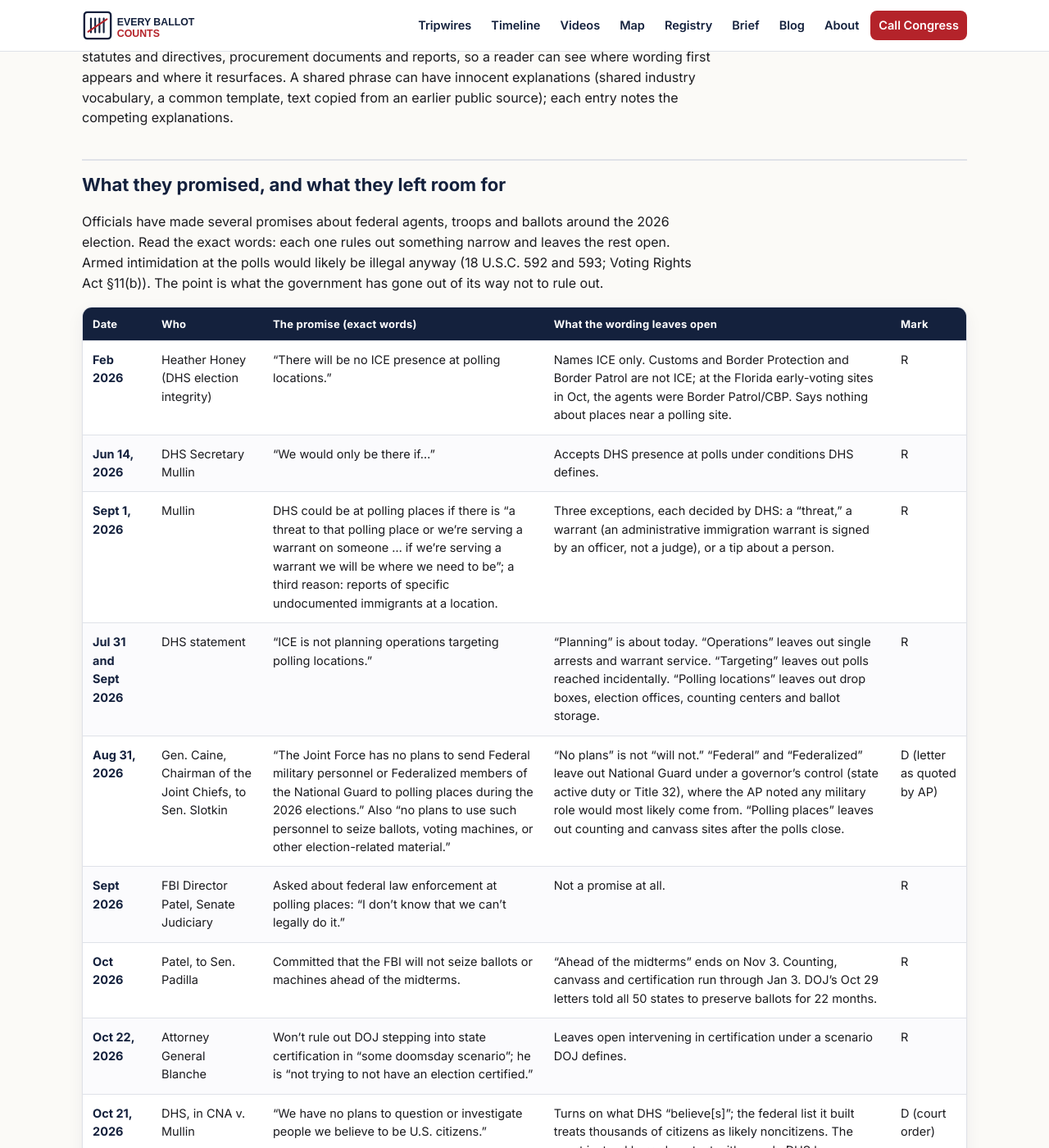
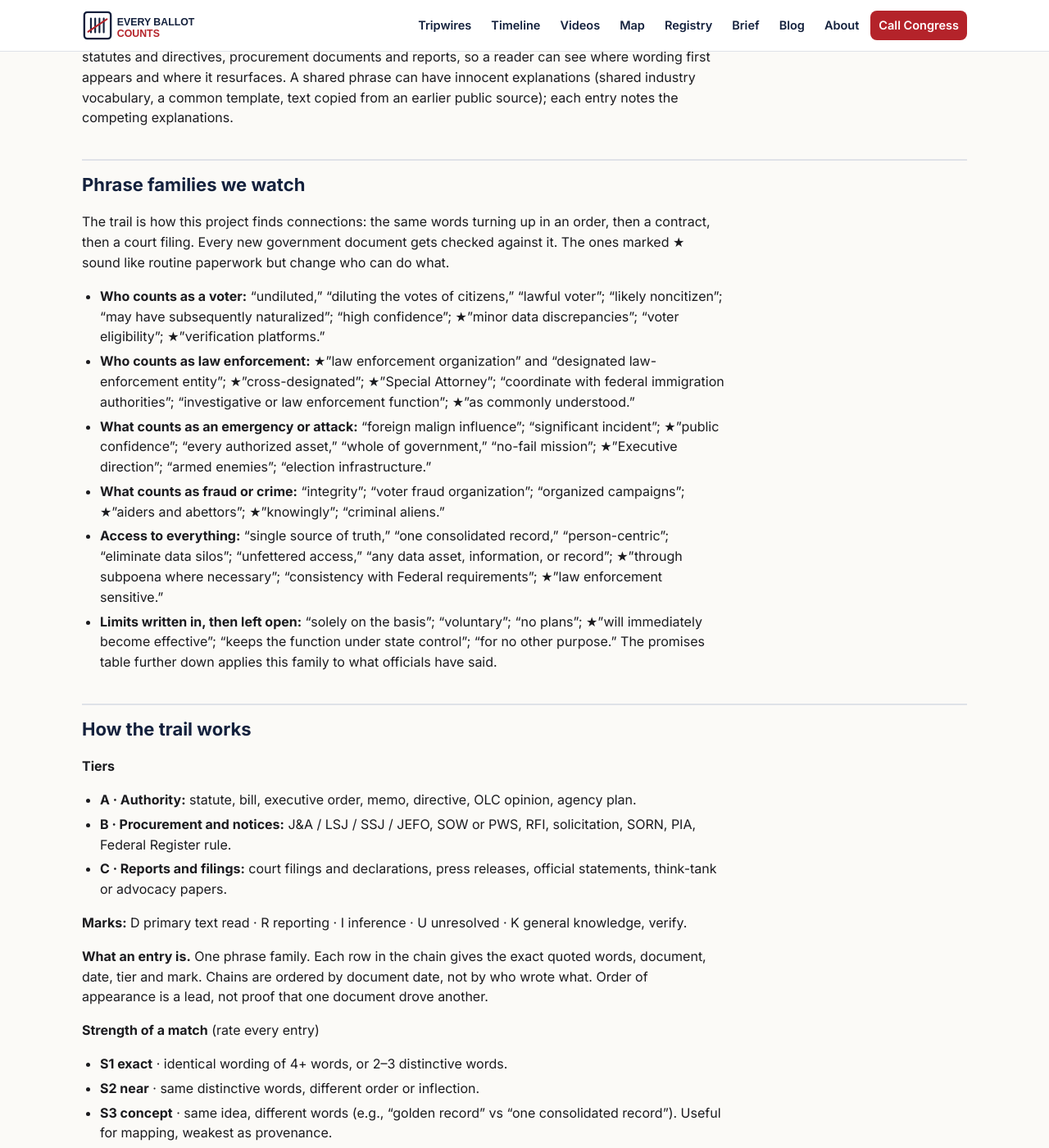
Before and after one commit to good-luck-with-that-ops/Every_Ballot_Counts, a Jekyll site: the page built from phrase-trail.md, in a window 1280 px wide and 1400 px high, scrolled down 479 px. Shown: the whole window at 82% size. Built offline with Jekyll 4.4.1, drawn with Linux system fonts in a browser that asks for light colours; our own code applies the rules of GitHub Pages for plain Markdown files; some of the changed text lies outside the part shown.

Commit message:
Phrase trail: restore phrase families at top; promises table below ledger
Co-Authored-By: Claude Opus 5.5 <noreply@anthropic.com>
Claude-Session: https://claude.ai/code/session_01FzfMTbNVyRU7XpffsrV2HZ

```diff
--- a/phrase-trail.md
+++ b/phrase-trail.md
@@ -9,34 +9,21 @@ description: Tracks language that recurs across statutes, directives, procuremen
 - [Full timeline](../timeline/): every dated event with its source and evidence mark, searchable. Start here to check a fact.
 - [Architecture map](../map/architecture.html): how data moves between agencies and systems. Its numbered lines match the "Map flows" numbers in the registry.
 - [System registry](../registry/): one entry per federal system, contract or data feed, for looking up a single system in detail.
-- [Phrase trail](../phrase-trail/): wording that travels from orders into contracts and court filings, and what official promises leave open.
+- [Phrase trail](../phrase-trail/): wording that travels from orders into contracts and court filings, the trail we use to find connections, plus what official promises leave open.
 - [One-page brief](../brief/): the short version.
 
 Created Oct 26, 2026. Companion to the [System Registry](../registry/). Tracks language that recurs across statutes and directives, procurement documents and reports, so a reader can see where wording first appears and where it resurfaces. A shared phrase can have innocent explanations (shared industry vocabulary, a common template, text copied from an earlier public source); each entry notes the competing explanations.
 
-## What they promised, and what they left room for
+## Phrase families we watch
 
-Officials have made several promises about federal agents, troops and ballots around the 2026 election. Read the exact words: each one rules out something narrow and leaves the rest open. Armed intimidation at the polls would likely be illegal anyway (18 U.S.C. 592 and 593; Voting Rights Act §11(b)). The point is what the government has gone out of its way not to rule out.
+The trail is how this project finds connections: the same words turning up in an order, then a contract, then a court filing. Every new government document gets checked against it. The ones marked ★ sound like routine paperwork but change who can do what.
 
-| Date | Who | The promise (exact words) | What the wording leaves open | Mark |
-|---|---|---|---|---|
-| Feb 2026 | Heather Honey (DHS election integrity) | "There will be no ICE presence at polling locations." | Names ICE only. Customs and Border Protection and Border Patrol are not ICE; at the Florida early-voting sites in Oct, the agents were Border Patrol/CBP. Says nothing about places near a polling site. | R |
-| Jun 14, 2026 | DHS Secretary Mullin | "We would only be there if..." | Accepts DHS presence at polls under conditions DHS defines. | R |
-| Sept 1, 2026 | Mullin | DHS could be at polling places if there is "a threat to that polling place or we're serving a warrant on someone ... if we're serving a warrant we will be where we need to be"; a third reason: reports of specific undocumented immigrants at a location. | Three exceptions, each decided by DHS: a "threat," a warrant (an administrative immigration warrant is signed by an officer, not a judge), or a tip about a person. | R |
-| Jul 31 and Sept 2026 | DHS statement | "ICE is not planning operations targeting polling locations." | "Planning" is about today. "Operations" leaves out single arrests and warrant service. "Targeting" leaves out polls reached incidentally. "Polling locations" leaves out drop boxes, election offices, counting centers and ballot storage. | R |
-| Aug 31, 2026 | Gen. Caine, Chairman of the Joint Chiefs, to Sen. Slotkin | "The Joint Force has no plans to send Federal military personnel or Federalized members of the National Guard to polling places during the 2026 elections." Also "no plans to use such personnel to seize ballots, voting machines, or other election-related material." | "No plans" is not "will not." "Federal" and "Federalized" leave out National Guard under a governor's control (state active duty or Title 32), where the AP noted any military role would most likely come from. "Polling places" leaves out counting and canvass sites after the polls close. | D (letter as quoted by AP) |
-| Sept 2026 | FBI Director Patel, Senate Judiciary | Asked about federal law enforcement at polling places: "I don't know that we can't legally do it." | Not a promise at all. | R |
-| Oct 2026 | Patel, to Sen. Padilla | Committed that the FBI will not seize ballots or machines ahead of the midterms. | "Ahead of the midterms" ends on Nov 3. Counting, canvass and certification run through Jan 3. DOJ's Oct 29 letters told all 50 states to preserve ballots for 22 months. | R |
-| Oct 22, 2026 | Attorney General Blanche | Won't rule out DOJ stepping into state certification in "some doomsday scenario"; he is "not trying to not have an election certified." | Leaves open intervening in certification under a scenario DOJ defines. | R |
-| Oct 21, 2026 | DHS, in CNA v. Mullin | "We have no plans to question or investigate people we believe to be U.S. citizens." | Turns on what DHS "believe[s]"; the federal list it built treats thousands of citizens as likely noncitizens. The court instead barred contact with people DHS knows, suspects "or should reasonably know or suspect" are citizens, in nine states, through 8 p.m. Nov 3 only. | D (court order) |
-| Oct 28, 2026 | DOJ sworn declaration and filing (NAACP v. Dhillon, D.D.C.) | Per reporting, "There will be no Federal Bureau of Investigation or U.S. Immigration and Customs Enforcement employees, much less agents, serving as monitors." DOJ's own filing quotes the declaration: "while monitoring, the monitors will not be acting as 'law enforcement personnel,' a 'law enforcement officer,' or a 'law enforcement agent' as commonly understood." | "While monitoring" is about the role, not who the person is, and "as commonly understood" is a qualifier of its own. The no-agents language covers only the FBI and ICE: the NAACP says the declaration names DEA, Bureau of Prisons and ATF personnel without it, says nothing about the U.S. Marshals, and an ATF employee is among the monitors. DOJ conceded that criminal prosecutors and investigators will serve. It won't say where monitors go before Election Day. Nothing about seizing ballots or equipment. | D (filing) · R (first quote) |
-| Oct 28, 2026 | President Trump, to TIME | Doesn't "rule anything out," including a federal emergency declaration or ICE agents at polls. | Not a promise at all. | R |
-| Statute | 18 U.S.C. 592 | Bars federal officers from bringing "troops or armed men" to any place where an election is held, "unless such force be necessary to repel armed enemies of the United States." | The law's own exception turns on a foreign enemy, and the government has spent the year describing election threats as attacks by foreign adversaries (the "largest compromise of election data in history," the Sept 22 order to "mobilize every authorized asset"). | D (statute) · I (the link) |
-| Oct 7, 2026 | FEMA Information Bulletin 587 | After a court vacated them, FEMA rescinded its grant conditions requiring states to run the entire voter roll and every poll worker through SAVE, but: "If the Court's order is vacated or extinguished, the election administration conditions and 20% holdback will immediately become effective." | Suspended, not withdrawn. The conditions spring back the day an appeal succeeds, with no new notice. | D |
-| Oct 30, 2026 | Judge Thompson's order (SEIU v. DOJ) | Bars DOJ and DHS from demanding that officials halt, set aside or not count a ballot "solely on the basis" that the voter is alleged to be ineligible. | "Solely" leaves out a demand that rests on anything more: a search warrant, a grand-jury subpoena, or a case against one person. (A court's limit, not a government promise, but it shows where the edge is.) | D |
-| Court orders | CNA v. Mullin; Thompson TRO | The nine-state bar on DHS election field operations ends at 8 p.m. Nov 3; Judge Thompson's order against threatening officials or demanding ballot holds runs to Nov 16 (DOJ has appealed). | The protections end before counting, canvass and certification do. | D |
-
-**How to read one.** Ask four questions of any promise: Which agency does it name, and which does it leave out? Which place (polling place, or the drop box, election office and counting center)? Which time (Election Day, or the weeks of counting through Jan 3)? Is it "will not," or only "no plans"?
+- **Who counts as a voter:** "undiluted," "diluting the votes of citizens," "lawful voter"; "likely noncitizen"; "may have subsequently naturalized"; "high confidence"; ★"minor data discrepancies"; "voter eligibility"; ★"verification platforms."
+- **Who counts as law enforcement:** ★"law enforcement organization" and "designated law-enforcement entity"; ★"cross-designated"; ★"Special Attorney"; "coordinate with federal immigration authorities"; "investigative or law enforcement function"; ★"as commonly understood."
+- **What counts as an emergency or attack:** "foreign malign influence"; "significant incident"; ★"public confidence"; "every authorized asset," "whole of government," "no-fail mission"; ★"Executive direction"; "armed enemies"; "election infrastructure."
+- **What counts as fraud or crime:** "integrity"; "voter fraud organization"; "organized campaigns"; ★"aiders and abettors"; ★"knowingly"; "criminal aliens."
+- **Access to everything:** "single source of truth," "one consolidated record," "person-centric"; "eliminate data silos"; "unfettered access," "any data asset, information, or record"; ★"through subpoena where necessary"; "consistency with Federal requirements"; ★"law enforcement sensitive."
+- **Limits written in, then left open:** "solely on the basis"; "voluntary"; "no plans"; ★"will immediately become effective"; "keeps the function under state control"; "for no other purpose." The promises table further down applies this family to what officials have said.
 
 ## How the trail works
 
@@ -193,6 +180,30 @@ Phrases that state a limit. They show what the paper says is not happening.
 | FY2027 (Mar 2026) | B | Same document, CFATS elimination | "realigned in accordance with current legislative and policy direction" | D |
 - The phrase is reused for an unrelated program cut, so it is budget boilerplate (H2), not a signal about elections. Kept as a marker only.
 
+## What they promised, and what they left room for
+
+Officials have made several promises about federal agents, troops and ballots around the 2026 election. Read the exact words: each one rules out something narrow and leaves the rest open. Armed intimidation at the polls would likely be illegal anyway (18 U.S.C. 592 and 593; Voting Rights Act §11(b)). The point is what the government has gone out of its way not to rule out.
+
+| Date | Who | The promise (exact words) | What the wording leaves open | Mark |
+|---|---|---|---|---|
+| Feb 2026 | Heather Honey (DHS election integrity) | "There will be no ICE presence at polling locations." | Names ICE only. Customs and Border Protection and Border Patrol are not ICE; at the Florida early-voting sites in Oct, the agents were Border Patrol/CBP. Says nothing about places near a polling site. | R |
+| Jun 14, 2026 | DHS Secretary Mullin | "We would only be there if..." | Accepts DHS presence at polls under conditions DHS defines. | R |
+| Sept 1, 2026 | Mullin | DHS could be at polling places if there is "a threat to that polling place or we're serving a warrant on someone ... if we're serving a warrant we will be where we need to be"; a third reason: reports of specific undocumented immigrants at a location. | Three exceptions, each decided by DHS: a "threat," a warrant (an administrative immigration warrant is signed by an officer, not a judge), or a tip about a person. | R |
+| Jul 31 and Sept 2026 | DHS statement | "ICE is not planning operations targeting polling locations." | "Planning" is about today. "Operations" leaves out single arrests and warrant service. "Targeting" leaves out polls reached incidentally. "Polling locations" leaves out drop boxes, election offices, counting centers and ballot storage. | R |
+| Aug 31, 2026 | Gen. Caine, Chairman of the Joint Chiefs, to Sen. Slotkin | "The Joint Force has no plans to send Federal military personnel or Federalized members of the National Guard to polling places during the 2026 elections." Also "no plans to use such personnel to seize ballots, voting machines, or other election-related material." | "No plans" is not "will not." "Federal" and "Federalized" leave out National Guard under a governor's control (state active duty or Title 32), where the AP noted any military role would most likely come from. "Polling places" leaves out counting and canvass sites after the polls close. | D (letter as quoted by AP) |
+| Sept 2026 | FBI Director Patel, Senate Judiciary | Asked about federal law enforcement at polling places: "I don't know that we can't legally do it." | Not a promise at all. | R |
+| Oct 2026 | Patel, to Sen. Padilla | Committed that the FBI will not seize ballots or machines ahead of the midterms. | "Ahead of the midterms" ends on Nov 3. Counting, canvass and certification run through Jan 3. DOJ's Oct 29 letters told all 50 states to preserve ballots for 22 months. | R |
+| Oct 22, 2026 | Attorney General Blanche | Won't rule out DOJ stepping into state certification in "some doomsday scenario"; he is "not trying to not have an election certified." | Leaves open intervening in certification under a scenario DOJ defines. | R |
+| Oct 21, 2026 | DHS, in CNA v. Mullin | "We have no plans to question or investigate people we believe to be U.S. citizens." | Turns on what DHS "believe[s]"; the federal list it built treats thousands of citizens as likely noncitizens. The court instead barred contact with people DHS knows, suspects "or should reasonably know or suspect" are citizens, in nine states, through 8 p.m. Nov 3 only. | D (court order) |
+| Oct 28, 2026 | DOJ sworn declaration and filing (NAACP v. Dhillon, D.D.C.) | Per reporting, "There will be no Federal Bureau of Investigation or U.S. Immigration and Customs Enforcement employees, much less agents, serving as monitors." DOJ's own filing quotes the declaration: "while monitoring, the monitors will not be acting as 'law enforcement personnel,' a 'law enforcement officer,' or a 'law enforcement agent' as commonly understood." | "While monitoring" is about the role, not who the person is, and "as commonly understood" is a qualifier of its own. The no-agents language covers only the FBI and ICE: the NAACP says the declaration names DEA, Bureau of Prisons and ATF personnel without it, says nothing about the U.S. Marshals, and an ATF employee is among the monitors. DOJ conceded that criminal prosecutors and investigators will serve. It won't say where monitors go before Election Day. Nothing about seizing ballots or equipment. | D (filing) · R (first quote) |
+| Oct 28, 2026 | President Trump, to TIME | Doesn't "rule anything out," including a federal emergency declaration or ICE agents at polls. | Not a promise at all. | R |
+| Statute | 18 U.S.C. 592 | Bars federal officers from bringing "troops or armed men" to any place where an election is held, "unless such force be necessary to repel armed enemies of the United States." | The law's own exception turns on a foreign enemy, and the government has spent the year describing election threats as attacks by foreign adversaries (the "largest compromise of election data in history," the Sept 22 order to "mobilize every authorized asset"). | D (statute) · I (the link) |
+| Oct 7, 2026 | FEMA Information Bulletin 587 | After a court vacated them, FEMA rescinded its grant conditions requiring states to run the entire voter roll and every poll worker through SAVE, but: "If the Court's order is vacated or extinguished, the election administration conditions and 20% holdback will immediately become effective." | Suspended, not withdrawn. The conditions spring back the day an appeal succeeds, with no new notice. | D |
+| Oct 30, 2026 | Judge Thompson's order (SEIU v. DOJ) | Bars DOJ and DHS from demanding that officials halt, set aside or not count a ballot "solely on the basis" that the voter is alleged to be ineligible. | "Solely" leaves out a demand that rests on anything more: a search warrant, a grand-jury subpoena, or a case against one person. (A court's limit, not a government promise, but it shows where the edge is.) | D |
+| Court orders | CNA v. Mullin; Thompson TRO | The nine-state bar on DHS election field operations ends at 8 p.m. Nov 3; Judge Thompson's order against threatening officials or demanding ballot holds runs to Nov 16 (DOJ has appealed). | The protections end before counting, canvass and certification do. | D |
+
+**How to read one.** Ask four questions of any promise: Which agency does it name, and which does it leave out? Which place (polling place, or the drop box, election office and counting center)? Which time (Election Day, or the weeks of counting through Jan 3)? Is it "will not," or only "no plans"?
+
 ## Search queue (not yet run)
 1. (EO 14248 done Oct 26) "votes of citizens" + "dilut" in EO 14399, the SAVE America Act text and findings, and the DOJ California complaint.
 2. "any data asset, information, or record" (H.R. 8312 §2) against the PRAC statute and OMB memos (EO 14243 comparison done, PT-11).
@@ -207,6 +218,7 @@ GSAR 509.406-3(a)(2) (GSA class deviation RGO-2026-01, Jan 15, 2026): "Refer pos
 "logical follow-on," "only one source capable," "interest of economy and efficiency," "unique or highly specialized," "fair and reasonable," "posted on SAM.gov within 14 days."
 
 ## Change log
+- 2026-11-02 (night): Phrase families section added at the top; the promises table moved below the ledger. The trail is checked against every new government document again.
 - 2026-10-27 (night): PT-12 DASS row filled from the J&A text read in the vault (D).
 - 2026-10-26 (late night): added HUD EICAM row to PT-02, new PT-12, RGO-2026-01 note in exclusions.
 - 2026-10-26 (evening): EO 14243 read via fetch (PT-03, PT-02 tier A, new PT-11).
--- a/registry.md
+++ b/registry.md
@@ -9,7 +9,7 @@ description: One entry per federal system, contract vehicle or data feed touchin
 - [Full timeline](../timeline/): every dated event with its source and evidence mark, searchable. Start here to check a fact.
 - [Architecture map](../map/architecture.html): how data moves between agencies and systems. Its numbered lines match the "Map flows" numbers in the registry.
 - [System registry](../registry/): one entry per federal system, contract or data feed, for looking up a single system in detail.
-- [Phrase trail](../phrase-trail/): wording that travels from orders into contracts and court filings, and what official promises leave open.
+- [Phrase trail](../phrase-trail/): wording that travels from orders into contracts and court filings, the trail we use to find connections, plus what official promises leave open.
 - [One-page brief](../brief/): the short version.
 
 One entry per federal system, contract vehicle or data feed that touches the election-data picture, with what is known, how we know it, and what is still unresolved. It is a living reference, updated as records are found. Started Oct 26, 2026.
```
Also changed, not shown: updates.md (+1 -0 lines).
